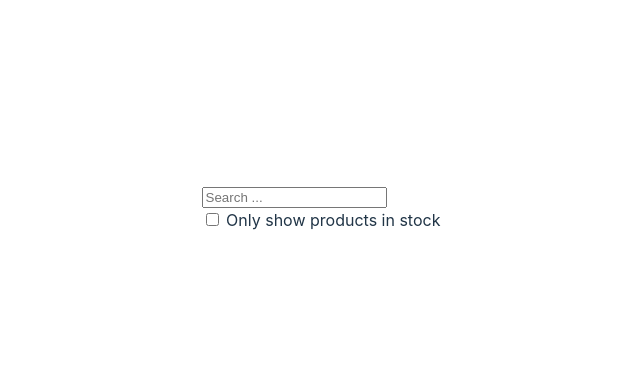
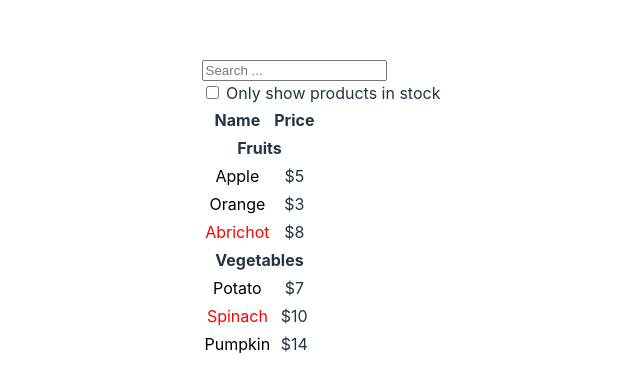
Before and after one commit to mabualheaja/ReactTraining, a React (Vite) app in the folder labo/: page / in a window 1280 px wide. Shown: the part 191-582 px from the top of the page, without its empty margins (319-959 px from the left). Built offline with nearby package versions, Linux system fonts and the light colour scheme.

Commit message:
add other component and display data

```diff
--- a/labo/src/App.jsx
+++ b/labo/src/App.jsx
@@ -15,10 +15,11 @@ const PRODUCTS = [
   {category:"Vegetables", price:"$14", stocked: true, name: "Pumpkin"},
 ];
 
-const FilterableProductTable = () => {
+const FilterableProductTable = ({products}) => {
   return (
   <div>
      <SearchBar/>
+     <ProductTable products={products}/>
   </div>
   );
 };
@@ -35,27 +36,61 @@ const SearchBar = () => {
   );
 }
 
-const ProductTable = () => {
+const ProductTable = ({products}) => {
+  const rows =[]; // array to add category in row
+  let lastCategory = null;
+
+  products.forEach((product) => { //loop to get the category of product
+    if(product.category != lastCategory) {
+      rows.push(
+        <ProductCategoryRow
+          category = {product.category}
+          key = {product.category}
+         />
+      );
+    }
+
+    rows.push(<ProductRow product ={product} key = {product.name} />); // to add product row
+    lastCategory = product.category
+  });
+
   return (
-    <div>
-      <ProductCategoryRow/>
-      <ProductRow/>
-    </div>
+    <table>
+      <thead>
+        <tr>
+          <th>Name</th>
+          <th>Price</th>
+        </tr>
+        </thead>
+        <tbody> {rows} </tbody>
+    </table>
   )
 }
 
-const ProductCategoryRow = () => {
+const ProductCategoryRow = ({category}) => {
+  return (
+    <tr>
+      <th colSpan="2">
+        {category}
+      </th>
+    </tr>
+  );
+};
 
-}
-
-const ProductRow = () => {
-
+const ProductRow = ({product}) => {
+  return (
+    <tr>
+      <td style={{color: product.stocked ? "black" : "red"}}>{product.name}</td>
+      <td>{product.price}</td>
+    </tr>
+  );
 }
 
 function App() {
   const [count, setCount] = useState(0);
+
   return (
-    <FilterableProductTable/>
+    <FilterableProductTable products = {PRODUCTS}/>
   )
 }
 
```
